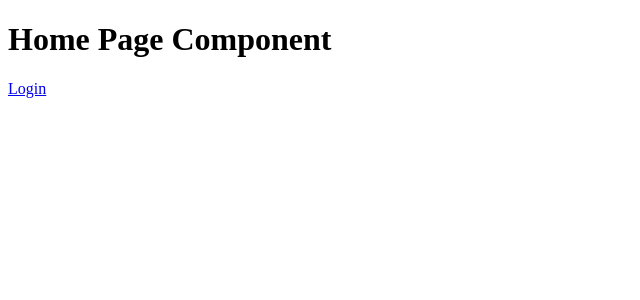
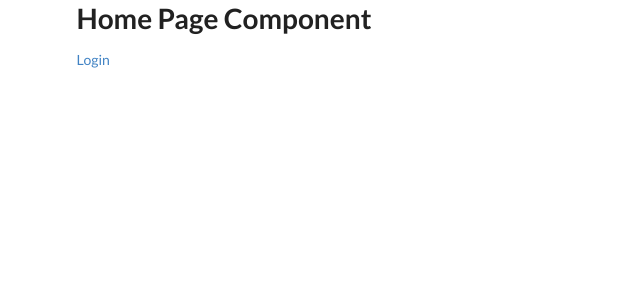
Before and after one commit to joseluron/react-bookworm, a React (Create React App) app: page / in a window 1280 px wide. Shown: the top 300 px of the page, without its empty margins (0-640 px from the left). Built offline with nearby package versions, Linux system fonts and the light colour scheme.

Commit message:
Semantic ui setup
- Requires to run 'npm install'

```diff
--- a/package.json
+++ b/package.json
@@ -7,7 +7,9 @@
     "react-dom": "^16.4.1",
     "react-router": "^4.3.1",
     "react-router-dom": "^4.3.1",
-    "react-scripts": "1.1.4"
+    "react-scripts": "1.1.4",
+    "semantic-ui-css": "^2.3.2",
+    "semantic-ui-react": "^0.81.1"
   },
   "scripts": {
     "start": "react-scripts start",
--- a/src/App.js
+++ b/src/App.js
@@ -5,7 +5,7 @@
 import LoginPage from './components/pages/LoginPage';
 
 const App = () => (
-    <div>
+    <div className="ui container">
         <Route path="/" exact component={HomePage} />
         <Route path="/login" exact component={LoginPage} />
     </div>
--- a/src/index.js
+++ b/src/index.js
@@ -1,11 +1,14 @@
 import React from 'react';
 import ReactDOM from 'react-dom';
 import { BrowserRouter } from 'react-router-dom';
+import 'semantic-ui-css/semantic.min.css';
 
 import App from './App';
 import registerServiceWorker from './registerServiceWorker';
 
 ReactDOM.render(
-    <BrowserRouter><App /></BrowserRouter>, document.getElementById('root')
+    <BrowserRouter>
+        <App />
+    </BrowserRouter>, document.getElementById('root')
 );
 registerServiceWorker();
```
Also changed, not shown: 1 other file (tests, documents, lock files or other folders).
